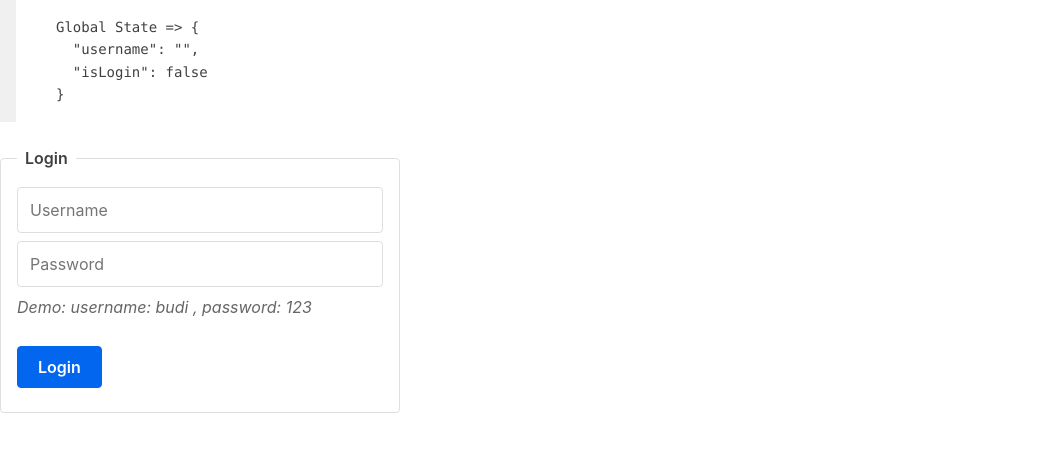
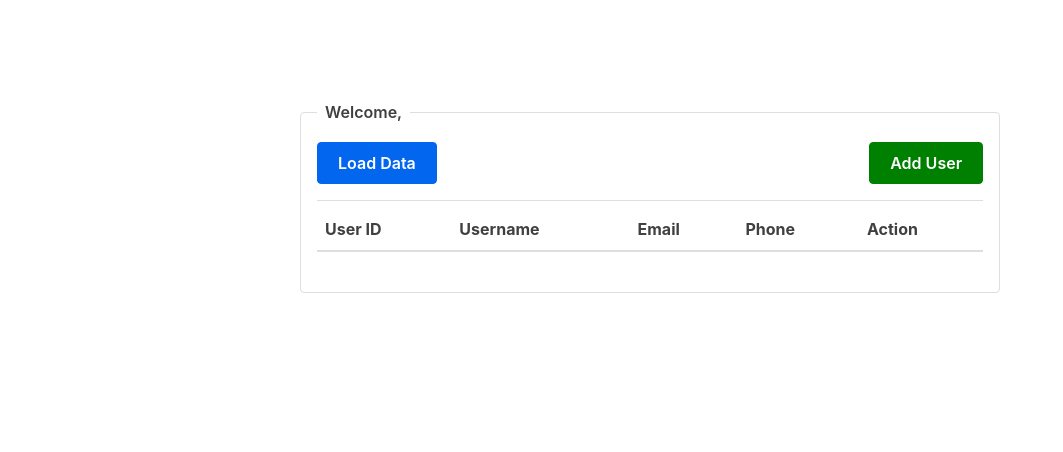
Before and after one commit to teknosains/Crud-Example-React-Axios, a React (Create React App) app: page / in a window 1280 px wide. Before the commit this address led to /#/login. Shown: the top 452 px of the page, without its empty margins (0-1063 px from the left). Built offline with nearby package versions, Linux system fonts and the light colour scheme.

Commit message:
first commit

```diff
--- a/package.json
+++ b/package.json
@@ -1,13 +1,15 @@
 {
   "homepage": ".",
-  "name": "learn-react",
+  "name": "learn-react-crud",
   "version": "0.1.0",
   "private": true,
   "dependencies": {
     "@testing-library/jest-dom": "^5.11.4",
     "@testing-library/react": "^11.1.0",
     "@testing-library/user-event": "^12.1.10",
+    "axios": "^0.26.0",
     "react": "^17.0.2",
+    "react-data-grid": "^7.0.0-beta.7",
     "react-dom": "^17.0.2",
     "react-router-dom": "^5.3.0",
     "react-scripts": "4.0.3",
--- a/src/App.js
+++ b/src/App.js
@@ -1,39 +1,15 @@
-import React, { useContext, useState } from 'react'
-import {
-  HashRouter as Router, // for Gihub pages use HashRouter
-  Redirect,
-  Route,
-  Switch,
-  useHistory
-} from 'react-router-dom'
-import routes from './routes'
-import AuthContext from './context/AuthContext'
+import React, { useReducer, useState } from 'react'
 
-
+import Home from './Home.js';
 
 const App = () => {
 
-  let history = useHistory();
 
-  const initSession = useContext(AuthContext)
-  const [session, setSession] = useState(initSession.session)
   return (
     <React.Fragment>
-    <blockquote><pre>Global State => {JSON.stringify(session, null, 2)}</pre></blockquote>
-    <AuthContext.Provider value={{session, setSession}}>
-      <Router basename="/">
-        <Switch>
-          {routes.map(route => (
-            <Route
-              key={route.path}
-              path={route.path}
-              component={route.component}
-            />
-          ))}
-          <Redirect from="/" to="/login" />
-        </Switch>
-      </Router>
-    </AuthContext.Provider>
+
+      <Home />
+
     </React.Fragment>
   )
 }
--- a/src/Home.js
+++ b/src/Home.js
@@ -1,24 +1,151 @@
-import { useContext } from "react"
-import AuthContext from "./context/AuthContext"
+import { useReducer, useState } from "react"
+import axios from "axios";
+
+function stateReducer(state, action) {
+  switch (action.type) {
+    case 'LOAD_DATA':
+      return {
+        ...state,
+        users: [],
+        isLoading: true,
+      };
+    case 'DATA_LOADED':
+      return {
+        ...state,
+        users: action.users,
+        isLoading: false
+      };
+    case 'ADD_USER':
+      return {
+        ...state,
+        isAddUser: true
+      };
+    case 'CANCEL_ADD_USER':
+      return {
+        ...state,
+        isAddUser: false
+      };
+    case 'SAVE_ADD_USER':
+      let users = [...state.users]; // clone current users
+      users.push(action.newUser);
+      return {
+        ...state,
+        isAddUser: false,
+        users: users
+      };
+    default:
+      return state;
+  }
+}
+
 
 const Home = (props) => {
-  const { session, setSession } = useContext(AuthContext)
-  const handleLogout = () => {
-    setSession({
-      username: '',
-      isLogin: false
-    })
-    localStorage.removeItem('session')
-    props.history.push('/login')
-  }
+  console.log('render home')
+
+  const initState = {
+    users: [],
+    isLoading: false,
+    isError: false,
+    isAddUser: false,
+    newUser: {}
+  };
+
+  const [state, dispatch] = useReducer(stateReducer, initState);
+
+  const fetchUsers = async () => {
+    dispatch({ type: 'LOAD_DATA' }); // set loading indicator
+    let users = await axios.get('https://fakestoreapi.com/users?limit=5');
+
+    // set data users ke State
+    if (users.data.length) {
+      dispatch({ type: 'DATA_LOADED', users: users.data });
+    }
+
+  };
+
+  const addUser = async () => {
+    console.log('fake addd');
+
+    let randomize = Math.floor(Math.random() * 100);
+
+    let newUser = {
+      id: randomize,
+      username: `Username${randomize}`,
+      email: `${randomize}@gmail.com`,
+      phone: `081223${randomize}`
+    }
+    dispatch({ type: 'SAVE_ADD_USER', newUser: newUser});
+  };
+
+  const updateUser = async () => {
+    alert('Fake update');
+
+    // let update = axios.put(...)
+  };
+
+  const deleteUser = async (userId) => {
+    alert('Fake delete');
+
+    // let delete = axios.delete(...)
+  };
+
 
   return (
-    <fieldset style={{width: 400}}>
-      <legend>Welcome, {session.username}</legend>
-      <br />
-      <br />
-      <br />
-      <button onClick={handleLogout}>Logout</button>
+    <fieldset style={{width: 700, marginLeft: 300, marginTop: 100}}>
+      <legend>Welcome, </legend>
+
+      <button onClick={fetchUsers}>
+        {state.isLoading ? 'Loading' : 'Load Data'}
+      </button>
+      <button
+        style={{float: 'right', backgroundColor: 'green', borderColor: 'green'}}
+        onClick={() => dispatch({ type: 'ADD_USER' })}>
+        Add User
+      </button>
+      <hr />
+      {/** form add user */}
+      {state.isAddUser && (
+        <form style={{border: '1px solid #ddd', padding: 10}}>
+          <h5><i>Data random will be added...</i></h5>
+          <br />
+          <button onClick={addUser}>Save</button>
+          <button
+            style={{marginLeft: 20, backgroundColor: 'red', borderColor: 'red'}}
+            onClick={() => dispatch({ type: 'CANCEL_ADD_USER' })}>
+            Cancel
+          </button>
+          <br />
+        </form>
+      )}
+
+      {/** Table list user */}
+      <table>
+        <thead>
+          <tr>
+            <th>User ID</th>
+            <th>Username</th>
+            <th>Email</th>
+            <th>Phone</th>
+            <th>Action</th>
+          </tr>
+        </thead>
+        <tbody>
+          {state.users.length > 0 && state.users.map((item, index) =>
+            <tr key={item.id}>
+              <td>{item.id}</td>
+              <td>{item.username}</td>
+              <td>{item.email}</td>
+              <td>{item.phone}</td>
+              <td>
+                <a href="#!" onClick={updateUser}>Edit</a>
+                &nbsp;|&nbsp;
+                <a href="#!" onClick={() => deleteUser(item.id)}>Delete</a>
+              </td>
+            </tr>
+          )}
+        </tbody>
+      </table>
+
     </fieldset>
   )
 }
--- a/src/Login.js
+++ /dev/null
@@ -1,108 +0,0 @@
-import React, { useContext, useReducer} from 'react'
-import AuthContext from './context/AuthContext'
-
-function loginReducer(state, action) {
-  switch (action.type) {
-    case 'INPUT':
-      return {
-        ...state,
-        [action.name]: action.value,
-      }
-    case 'LOGIN':
-      return {
-        ...state,
-        loading: true,
-        error: '',
-      }
-    case 'ERROR':
-      return {
-        ...state,
-        error: 'Incorrect Username or Password',
-        loading: false,
-      }
-    case 'SUCCESS':
-      return {
-        ...state,
-        loading: false,
-        isLoggedIn: true,
-        error: '',
-      }
-    case 'LOGOUT':
-      return {
-        ...state,
-        isLoggedIn: false,
-        username: '',
-        password: '',
-      }
-    default:
-      return state
-  }
-}
-
-const Login = (props) => {
- const { setSession } = useContext(AuthContext)
-  console.log(useContext(AuthContext))
-  const initState = {
-    loading: false,
-    username: '',
-    password: '',
-    error: '',
-    isLoggedIn: false,
-  }
-
-  const [state, dispatch] = useReducer(loginReducer, initState);
-
-  const onSubmit = (e) => {
-    e.preventDefault()
-    dispatch({type: 'LOGIN'})
-
-    setTimeout(() => {
-      // do your own server-side login
-      if (state.username === 'budi' && state.password === '123') {
-        dispatch({type: 'SUCCESS'})
-        let sessionData = {
-          username: 'budi',
-          isLogin: true,
-          loginTime: new Date()
-        }
-        setSession(sessionData)
-        localStorage.setItem('session', JSON.stringify(sessionData))
-        props.history.push('/home')
-      } else {
-        dispatch({type: 'ERROR'})
-      }
-    }, 2000)
-  }
-
-  const handleChange = (e) => {
-    const {name, value} = e.target
-    dispatch({type: 'INPUT', name, value})
-  }
-
-  return (
-    <>
-      <fieldset style={{width: 400}}>
-        <legend>Login</legend>
-        <form onSubmit={onSubmit}>
-          <input type="text" placeholder="Username"
-            name="username"
-            value={state.username}
-            onChange={handleChange}
-          />
-          <input type="password" placeholder="Password"
-            name="password"
-            value={state.password}
-            onChange={handleChange}
-          />
-          <i style={{color: '#666'}}>Demo: username: budi , password: 123</i>
-          <br />
-          {state.error && <span style={{color: 'red'}}>{state.error}</span>}
-          <br />
-          <button>{state.loading ? 'Loading' : 'Login'}</button>
-        </form>
-      </fieldset>
-    </>
-  )
-}
-
-export default Login
--- a/src/routes.js
+++ b/src/routes.js
@@ -1,11 +1,7 @@
-import Login from './Login'
 import Home from './Home'
 
 const routes = [
-  {
-    path: '/login',
-    component: Login
-  },
+
   {
     path: '/home',
     component: Home
```
Also changed, not shown: src/NotFound.js (deleted, +0 -10 lines), 1 other file (tests, documents, lock files or other folders).
